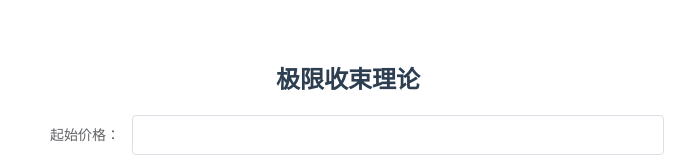
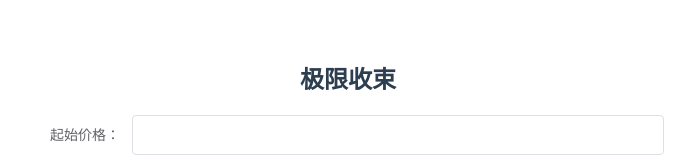
Before and after one commit to hanoubaba/deal-program, a Vue app: page / in a window 1280 px wide. Shown: the top 160 px of the page, without its empty margins (292-987 px from the left). Built offline with nearby package versions, Linux system fonts and the light colour scheme.

Commit message:
no message

```diff
--- a/package.json
+++ b/package.json
@@ -1,5 +1,5 @@
 {
-  "name": "make-money-pro",
+  "name": "deal-pro",
   "version": "0.1.0",
   "private": true,
   "scripts": {
--- a/src/App.vue
+++ b/src/App.vue
@@ -1,6 +1,6 @@
 <template>
     <div id="app">
-        <HelloWorld msg="极限收束理论" />
+        <HelloWorld msg="极限收束" />
     </div>
 </template>
 
```
Also changed, not shown: 1 other file (tests, documents, lock files or other folders).
